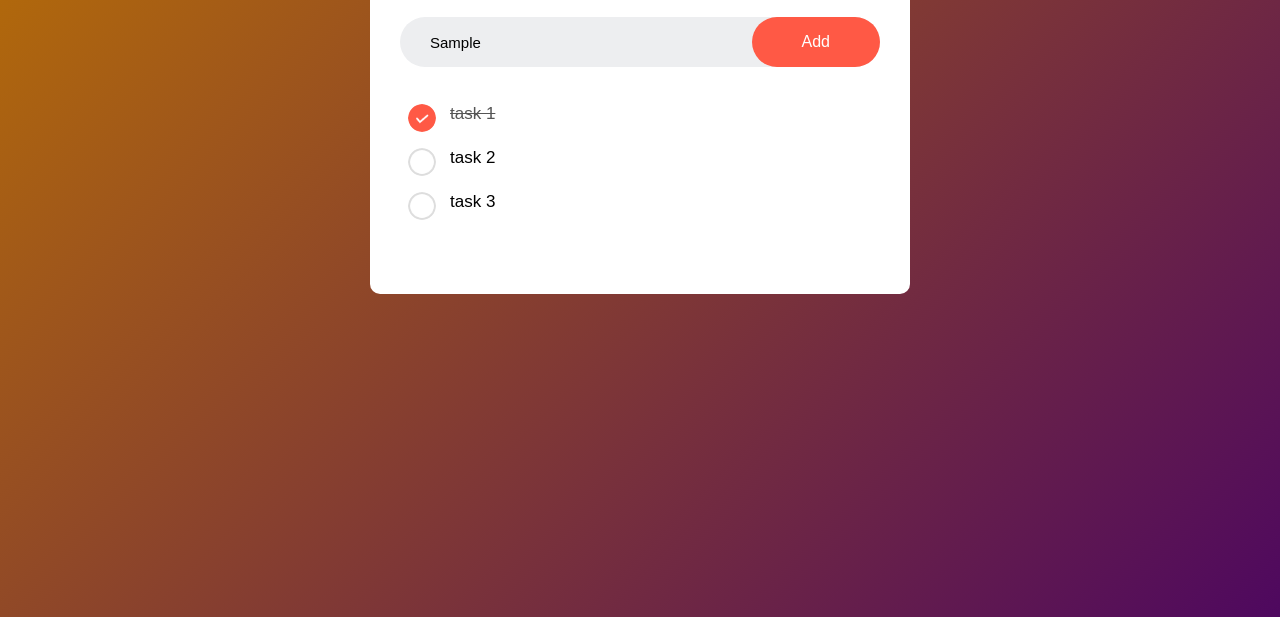
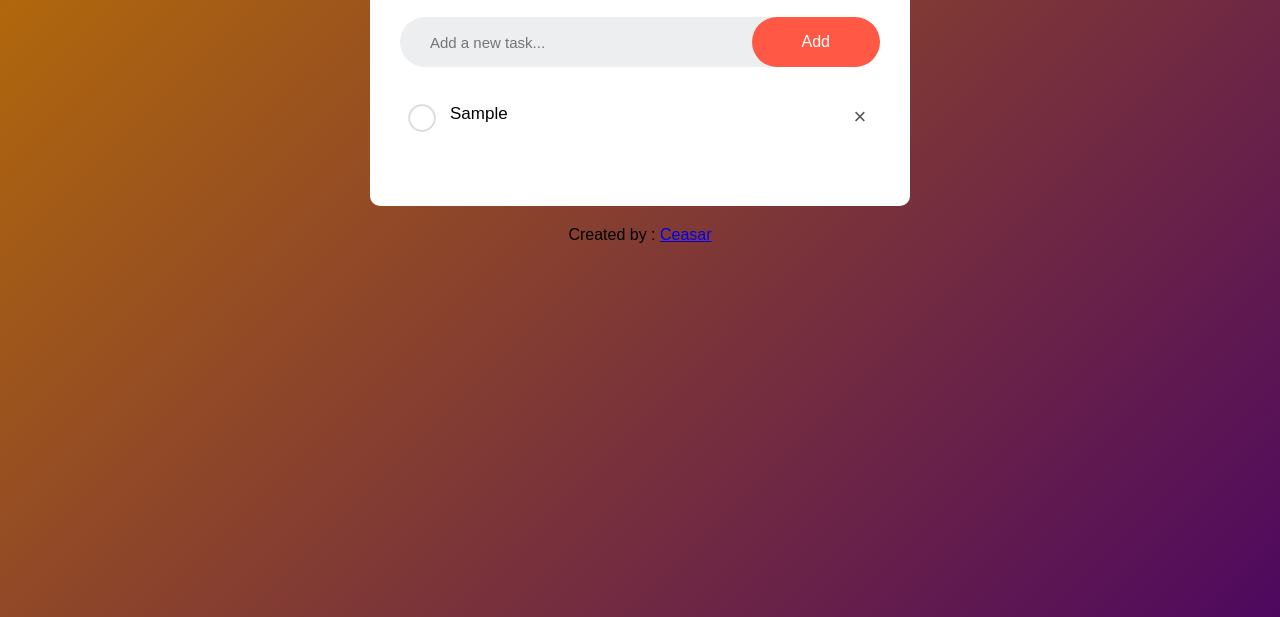
Before and after one commit to Ceasar2001/30projectsChallenge, a plain HTML site: page todo_list/index.html in a window 1280 px wide. Both pictures are taken after typing "Sample" into the empty fields and a click on the button "Add". Shown: the part 183-800 px from the top of the page. Drawn offline with Linux system fonts and the light colour scheme.

Commit message:
adding js

```diff
--- a/todo_list/index.html
+++ b/todo_list/index.html
@@ -8,22 +8,30 @@
 </head>
 <body>
 
+
+
     <div class="container">
         <div class="todo-app">
             <h2>To-Do List <img src="images/icon.png" alt="todo app icon"></h2>
             <div class="row">
                 <input type="text" id="input-box" placeholder="Add a new task...">
-                <button>Add</button>
+                <button onclick="addTask()">Add</button>
             </div>
 
             <ul id="list-container">
-                <li class="checked">task 1</li>
+                <!-- <li class="checked">task 1</li>
                 <li>task 2</li>
-                <li>task 3</li>
+                <li>task 3</li> -->
             </ul>
 
         </div>
+
+        <footer>
+            <p>Created by : <a href="https://github.com/Ceasar2001">Ceasar</a></p>
+        </footer>
     </div>
+
+
 
     <script src="script.js"></script>
 </body>
--- a/todo_list/script.js
+++ b/todo_list/script.js
@@ -0,0 +1,41 @@
+const inputBox = document.getElementById("input-box");
+const listContainer = document.getElementById("list-container");
+
+function addTask() {
+    if(inputBox.value === ''){
+        alert("Please enter a task!");
+    }else{
+        let li = document.createElement("li");
+        li.innerHTML = inputBox.value;
+        listContainer.appendChild(li);
+        let span = document.createElement("span");
+        span.innerHTML = "\u00d7"; // Unicode for multiplication sign (×)
+        li.appendChild(span);
+    }
+    inputBox.value = ""; // Clear the input box after adding the task
+    saveData(); // Call the function to save data in local storage
+}
+
+
+//check finish and delete task
+listContainer.addEventListener("click", function(e){
+    if(e.target.tagName === "LI"){
+        e.target.classList.toggle("checked");
+        saveData(); // Call the function to save data in local storage
+    }else if(e.target.tagName === "SPAN"){
+        e.target.parentElement.remove(); // Remove the task when the × is clicked
+        saveData(); // Call the function to save data in local storage
+    }
+},  false);
+
+
+//store task in local storage
+function saveData(){
+    localStorage.setItem("data", listContainer.innerHTML); // Store it in local storage
+}
+
+function showTask(){
+    listContainer.innerHTML = localStorage.getItem("data"); // Get the data from local storage
+}
+
+showTask(); // Call the function to show tasks when the page loads
--- a/todo_list/style.css
+++ b/todo_list/style.css
@@ -93,3 +93,27 @@ ul li.checked{
 ul li.checked::before{
     background-image: url(images/checked.png);
 }
+
+ul li span{
+    position: absolute;
+    right: 0;
+    top: 5px;
+    width: 40px;
+    height: 40px;
+    font-size: 22px;
+    color: #555;
+    line-height: 40px;
+    text-align: center;
+}
+
+ul li span:hover{
+    background: #ff5945;
+    color: #fff;
+    border-radius: 50%;
+    cursor: pointer;
+}
+
+footer{
+    text-align: center;
+    margin-top: 20px;
+}
```
